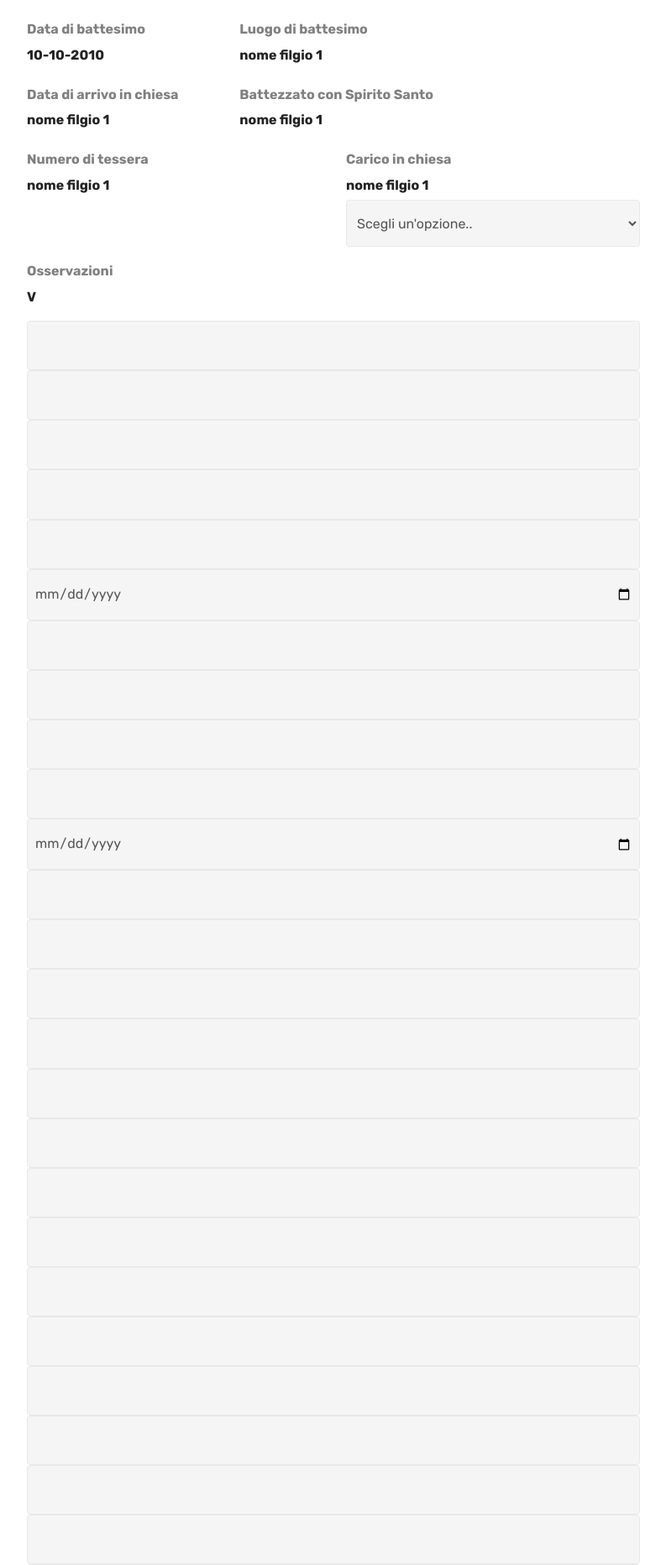
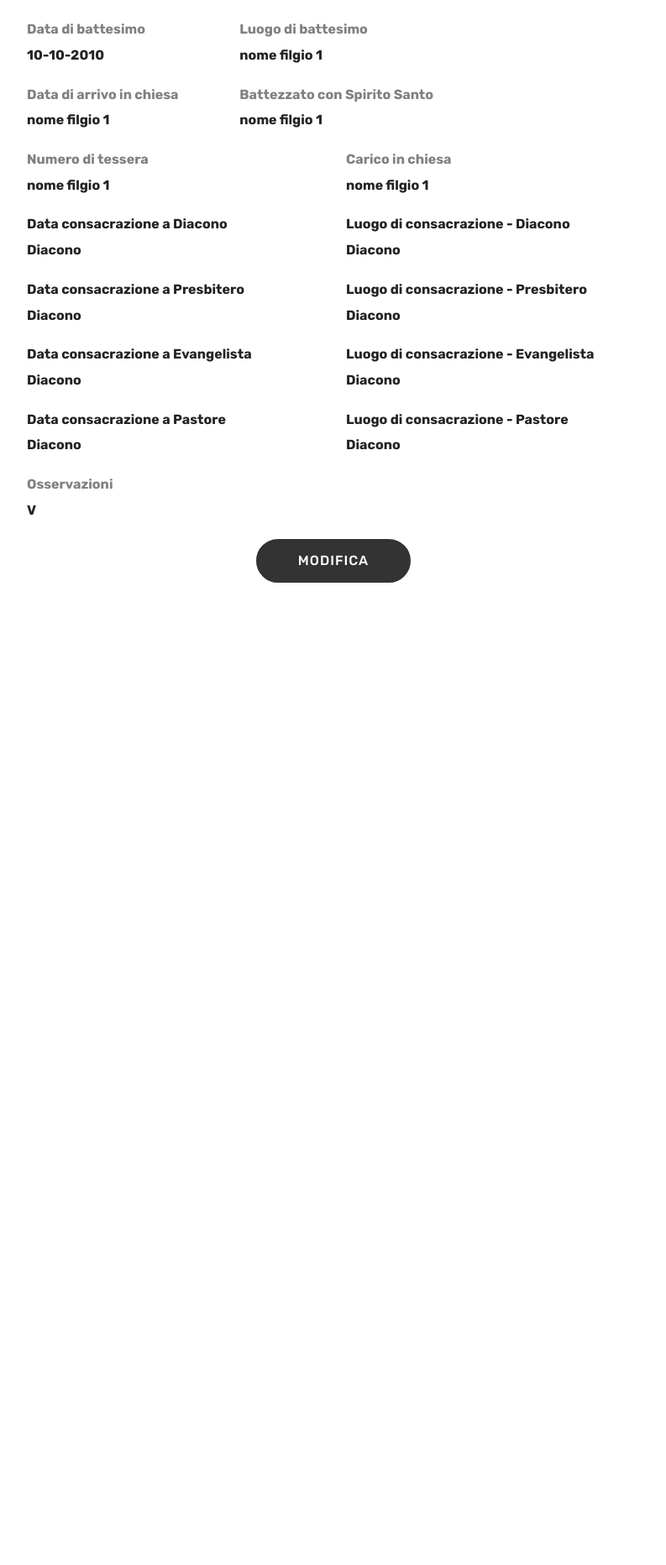
Before and after one commit to Eddy1998/AdFirenze, a PHP site: the page made by visualizza.php in a window 1280 px wide. Shown: the part 1732-3596 px from the top of the page at 84% size, without its empty margins (243-1036 px from the left). After the commit the page ends 2426 px from the top, so only its background shows below. Run offline with PHP 8.4, Linux system fonts and the light colour scheme; some libraries are stand-ins or nearby versions; some web fonts are replaced.

Commit message:
Update visualizza.php
input hidden

```diff
--- a/visualizza.php
+++ b/visualizza.php
@@ -456,7 +456,7 @@ header('location: index.php');
                                 <div class="form-group">
                                     <label class="form-control-label mbr-fonts-style display-7"  style="color:gray"><b>Carico in chiesa</b></label><br>
                                     <label class="form-control-label mbr-fonts-style display-7"  ><b id="carico">nome filgio 1</b></label>
-                                    <select  class="form-control" name="carico"  required="" id="carico">
+                                    <!--<select  class="form-control" name="carico"  required="" id="carico">
                                     <option value="" disabled selected>Scegli un'opzione..</option>
                                     <option value="Pastore">Pastore</option>
                                     <option value="Presbitero">Presbitero</option>
@@ -465,9 +465,68 @@ header('location: index.php');
                                     <option value="Cooperatore">Cooperatore</option>
                                     <option value="Cooperatrice">Cooperatrice</option>
                                     <option value="Membro">Membro</option>
-                                    </select>
+                                    </select>-->
                                 </div>
                             </div>
+
+                            <div id="datadiacono" class="col-md-6 multi-horizontal" >
+                                <div class="form-group">
+                                    <label class="form-control-label mbr-fonts-style display-7" ><b>Data consacrazione a Diacono</b></label><br>
+                                    <label class="form-control-label mbr-fonts-style display-7"  ><b id="data-diacono">Diacono</b></label>
+
+                                </div>
+                            </div>
+                            <div id="luogodiacono" class="col-md-6 multi-horizontal" >
+                                <div class="form-group">
+                                    <label class="form-control-label mbr-fonts-style display-7" ><b>Luogo di consacrazione - Diacono</b></label><br>
+                                    <label class="form-control-label mbr-fonts-style display-7"  ><b id="luogo-diacono">Diacono</b></label>
+
+                                </div>
+                            </div>
+
+                            <div id="datapresbitero" class="col-md-6 multi-horizontal" >
+                                <div class="form-group">
+                                    <label class="form-control-label mbr-fonts-style display-7" ><b>Data consacrazione a Presbitero</b></label><br>
+                                    <label class="form-control-label mbr-fonts-style display-7"  ><b id="data-presbitero">Diacono</b></label>
+
+                                </div>
+                            </div>
+                            <div id="luogopresbitero" class="col-md-6 multi-horizontal" >
+                                <div class="form-group">
+                                    <label class="form-control-label mbr-fonts-style display-7" ><b>Luogo di consacrazione - Presbitero</b></label><br>
+                                    <label class="form-control-label mbr-fonts-style display-7"  ><b id="luogo-presbitero">Diacono</b></label>
+
+                                </div>
+                            </div>
+                            <div id="dataevangelista" class="col-md-6 multi-horizontal">
+                                <div class="form-group">
+                                    <label class="form-control-label mbr-fonts-style display-7" ><b>Data consacrazione a Evangelista</b></label><br>
+                                    <label class="form-control-label mbr-fonts-style display-7"  ><b id="data-evangelista">Diacono</b></label>
+
+                                </div>
+                            </div>
+                            <div  id="luogoevangelista" class="col-md-6 multi-horizontal" >
+                                <div class="form-group">
+                                    <label class="form-control-label mbr-fonts-style display-7" ><b>Luogo di consacrazione - Evangelista</b></label><br>
+                                    <label class="form-control-label mbr-fonts-style display-7"  ><b id="luogo-evangelista">Diacono</b></label>
+
+                                </div>
+                            </div>
+                            <div id="datapastore" class="col-md-6 multi-horizontal" >
+                                <div class="form-group">
+                                    <label class="form-control-label mbr-fonts-style display-7" ><b>Data consacrazione a Pastore</b></label><br>
+                                    <label class="form-control-label mbr-fonts-style display-7"  ><b id="data-pastore">Diacono</b></label>
+
+                                </div>
+                            </div>
+                            <div id="luogopastore" class="col-md-6 multi-horizontal">
+                                <div class="form-group">
+                                    <label class="form-control-label mbr-fonts-style display-7"><b>Luogo di consacrazione - Pastore</b></label><br>
+                                    <label class="form-control-label mbr-fonts-style display-7"  ><b id="luogo-pastore">Diacono</b></label>
+
+                                </div>
+</div>
+
 
                         </div>
                         <div class="form-group" >
@@ -479,45 +538,53 @@ header('location: index.php');
                         </div>
                         <input  type="hidden" class="form-control"  name="attivo" value="S">
                         <input  type="hidden" class="form-control" name="tipo" id="tipo" value="">
-                        <input type="text" class="form-control" name="nome" data-form-field="Name" required="" id="nome2" >
-                        <input type="text" class="form-control" name="cognome" id="cognome2">
-                        <input type="text" class="form-control" name="indirizzo"  id="indirizzo" />
-                        <input type="text" class="form-control" name="citta"  id="citta">
-                        <input type="text" class="form-control" name="cap" id="cap">
-                        <input type="date" class="form-control" name="nascita56"  id="nascita3" maxlength="10" style="display:hidden;">
-                        <input type="number" class="form-control" name="sesso"  id="sesso">
-                        <input type="number" class="form-control" name="telefono"  id="telefono">
-                       <input type="number" class="form-control" name="nazionalita"  id="nazionalita">
-                       <input type="number" class="form-control" name="statocivile"  id="statocivile">
-                       <input type="date" class="form-control" name="matrimonio"  id="matrimonio" maxlength="10">
-                       <input type="text" class="form-control" name="nome-coniuge"  id="nome-coniuge">
-                       <input type="text" class="form-control" name="cognome-coniuge"  id="cognome-coniuge">
-                      <input type="text" class="form-control" name="numero-figli"  id="numero-figli">
-                       <input type="text" class="form-control" name="nome-figlio-1" id="nome-figlio-1">
-                      <input type="text" class="form-control" name="cognome-figlio-1" id="cognome-figlio-1">
-                      <input type="text" class="form-control" name="nome-figlio-2"  id="nome-figlio-2">
-                      <input type="text" class="form-control" name="cognome-figlio-2"  id="cognome-figlio-2">
-                      <input type="text" class="form-control" name="nome-figlio-3" id="nome-figlio-3">
-                      <input type="text" class="form-control" name="cognome-figlio-3"  id="cognome-figlio-3">
-                      <input type="text" class="form-control" name="nome-figlio-4"  id="nome-figlio-4">
-                      <input type="text" class="form-control" name="cognome-figlio-4"  id="cognome-figlio-4">
-                      <input type="text" class="form-control" name="nome-figlio-5"  id="nome-figlio-5">
-                      <input type="text" class="form-control" name="cognome-figlio-5"  id="cognome-figlio-5">
-                      <input type="text" class="form-control" name="nome-padre"  id="nome-padre">
-                      <input type="text" class="form-control" name="nome-madre"  id="nome-madre">
-                      <input type="date" class="form-control" name="data-battesimo" id="data-battesimo" maxlength="10">
-                      <input type="text" class="form-control" name="luogo-battesimo" id="luogo-battesimo">
-                      <input type="date" class="form-control" name="data-arrivo" id="data-arrivo" maxlength="10">
-                       <input type="date" class="form-control" name="battezzato-spirito" id="battezzato-spirito" maxlength="10">
-                      <input type="text" class="form-control" name="tessera"  maxlength="6"  id="numero-tessera">
-
-
+                        <input type="hidden" class="form-control" name="nome" data-form-field="Name" required="" id="nome2" >
+                        <input type="hidden" class="form-control" name="cognome" id="cognome2">
+                        <input type="hidden" class="form-control" name="indirizzo"  id="indirizzo" />
+                        <input type="hidden" class="form-control" name="citta"  id="citta">
+                        <input type="hidden" class="form-control" name="cap" id="cap">
+                        <input type="hidden" class="form-control" name="nascita56"  id="nascita3" maxlength="10" style="display:hidden;">
+                        <input type="hidden" class="form-control" name="sesso"  id="sesso">
+                        <input type="hidden" class="form-control" name="telefono"  id="telefono">
+                       <input type="hidden" class="form-control" name="nazionalita"  id="nazionalita">
+                       <input type="hidden" class="form-control" name="statocivile"  id="statocivile">
+                       <input type="hidden" class="form-control" name="matrimonio"  id="matrimonio" maxlength="10">
+                       <input type="hidden" class="form-control" name="nome-coniuge"  id="nome-coniuge">
+                       <input type="hidden" class="form-control" name="cognome-coniuge"  id="cognome-coniuge">
+                      <input type="hidden" class="form-control" name="numero-figli"  id="numero-figli">
+                       <input type="hidden" class="form-control" name="nome-figlio-1" id="nome-figlio-1">
+                      <input type="hidden" class="form-control" name="cognome-figlio-1" id="cognome-figlio-1">
+                      <input type="hidden" class="form-control" name="nome-figlio-2"  id="nome-figlio-2">
+                      <input type="hidden" class="form-control" name="cognome-figlio-2"  id="cognome-figlio-2">
+                      <input type="hidden" class="form-control" name="nome-figlio-3" id="nome-figlio-3">
+                      <input type="hidden" class="form-control" name="cognome-figlio-3"  id="cognome-figlio-3">
+                      <input type="hidden" class="form-control" name="nome-figlio-4"  id="nome-figlio-4">
+                      <input type="hidden" class="form-control" name="cognome-figlio-4"  id="cognome-figlio-4">
+                      <input type="hidden" class="form-control" name="nome-figlio-5"  id="nome-figlio-5">
+                      <input type="hidden" class="form-control" name="cognome-figlio-5"  id="cognome-figlio-5">
+                      <input type="hidden" class="form-control" name="nome-padre"  id="nome-padre">
+                      <input type="hidden" class="form-control" name="nome-madre"  id="nome-madre">
+                      <input type="hidden" class="form-control" name="data-battesimo" id="data-battesimo" maxlength="10">
+                      <input type="hidden" class="form-control" name="luogo-battesimo" id="luogo-battesimo">
+                      <input type="hidden" class="form-control" name="data-arrivo" id="data-arrivo" maxlength="10">
+                       <input type="hidden" class="form-control" name="battezzato-spirito" id="battezzato-spirito" maxlength="10">
+                      <input type="hidden" class="form-control" name="tessera"  maxlength="6"  id="numero-tessera">
+                       <input type="hidden" class="form-control" name="carico"  maxlength="6"  id="numero-tessera">
+                      <input type="hidden" class="form-control" name="data-diacono" id="data-diacono">
+                      <input type="hidden" class="form-control" name="luogo-diacono" id="luogo-diacono">
+                      <input type="hidden" class="form-control" name="data-presbitero"  id="data-presbitero">
+                      <input type="hidden" class="form-control" name="luogo-presbitero"  id="luogo-presbitero">
+                      <input type="hidden" class="form-control" name="data-evangelista" id="data-evangelista">
+                      <input type="hidden" class="form-control" name="luogo-evangelista"  id="luogo-evangelista">
+                      <input type="hidden" class="form-control" name="data-pastore"  id="data-pastore">
+                      <input type="hidden" class="form-control" name="luogo-pastore"  id="luogo-pastore">
+                      <textarea type="text" class="form-control" name="osservazioni" maxlength="500" rows="6"  id="osservazioni" style="display:none;"></textarea>
                         <!--/////INSERT INTO user_date VALUES ('', '$name', STR_TO_DATE('$date', '%m/%d/%Y'))
 
                         link per caricamento
 https://stackoverflow.com/questions/5763096/i-want-to-display-a-waiting-animation-while-my-php-page-is-fetching-data-from-th
                         -->
-                        <textarea type="text" class="form-control" name="osservazioni" maxlength="500" rows="6"  id="osservazioni" style="display:none;"></textarea>
+
 
                         <span class="input-group-btn"><button href="" type="submit" class="btn btn-form btn-black display-4">MODIFICA</button></span>
                     </form>
```
